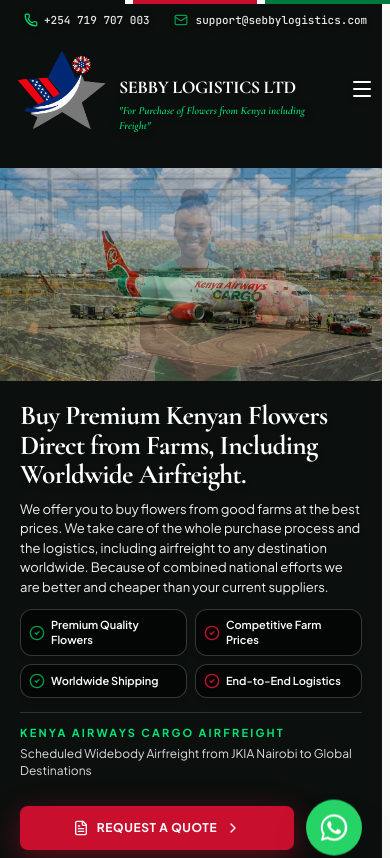
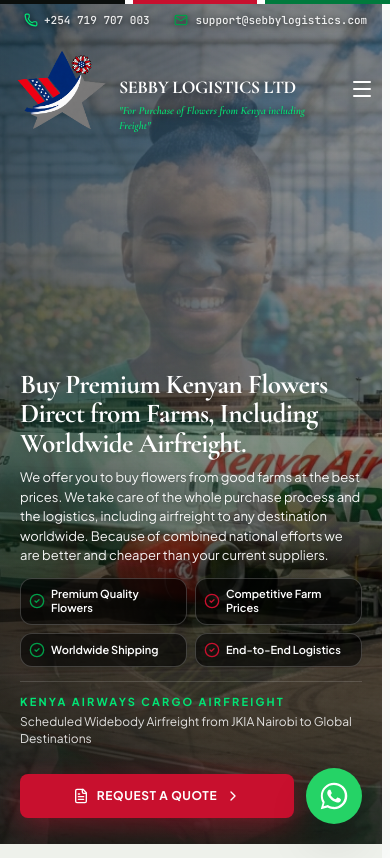
Before and after one commit to johnorengo/sebbylogistics-kenya, a React (Vite) app: page / in a window 390 px wide. Shown: the top 858 px of the page. Built offline with nearby package versions, Linux system fonts and the light colour scheme.

Commit message:
Restore mobile hero text overlay over full-screen imagery

```diff
--- a/src/components/HeroVideo.tsx
+++ b/src/components/HeroVideo.tsx
@@ -79,13 +79,13 @@ export const HeroVideo: React.FC<HeroVideoProps> = ({ onOpenRFQ }) => {
               fetchPriority={idx === 0 ? 'high' : 'low'}
               decoding="async"
               referrerPolicy="no-referrer"
-              className={`h-full w-full object-contain md:object-cover transition-transform duration-[12000ms] ease-out ${
+              className={`h-full w-full object-cover transition-transform duration-[12000ms] ease-out ${
                 activeImageIndex === idx ? 'md:scale-105 filter brightness-[1.02] contrast-[1.02] saturate-[1.06]' : 'scale-100'
               }`}
             />
             {/* Luminous, Airy Overlays: Enhancing Light while Preserving Text Legibility */}
-            <div className="absolute inset-0 hidden md:block bg-gradient-to-t from-[#0B0F0D]/70 via-black/20 to-black/30 md:from-[#0B0F0D]/90 md:via-black/25 md:to-black/35" />
-            <div className="absolute inset-0 hidden md:block bg-gradient-to-r from-[#0B0F0D]/35 via-[#0B0F0D]/10 to-transparent md:from-[#0B0F0D]/80 md:via-[#0B0F0D]/30" />
+            <div className="absolute inset-0 bg-gradient-to-t from-[#0B0F0D]/70 via-black/20 to-black/30 md:from-[#0B0F0D]/90 md:via-black/25 md:to-black/35" />
+            <div className="absolute inset-0 bg-gradient-to-r from-[#0B0F0D]/35 via-[#0B0F0D]/10 to-transparent md:from-[#0B0F0D]/80 md:via-[#0B0F0D]/30" />
           </div>
         ))}
       </div>
--- a/src/index.css
+++ b/src/index.css
@@ -1,10 +1,9 @@
 @import "tailwindcss";
 
-/* Show the complete landscape photo on phones, with content directly below. */
+/* Keep mobile copy over a sharp, full-bleed photo, matching desktop. */
 @media (max-width: 767px) {
-  .hero-shell { min-height: 0; padding-top: 168px; padding-bottom: 20px; }
-  .hero-visual { position: relative; inset: auto; width: 100%; aspect-ratio: 1376 / 768; flex-shrink: 0; }
-  .hero-layout { flex: none; gap: 14px; padding-inline: 20px; margin-top: 20px; }
+  .hero-shell { min-height: 100svh; padding-top: 168px; padding-bottom: 20px; }
+  .hero-layout { gap: 14px; padding-inline: 20px; }
   .hero-title { font-size: clamp(26px, 7vw, 34px); line-height: 1.08; }
   .hero-description { font-size: 13px; line-height: 1.5; margin-top: 10px; }
   .hero-features { margin-top: 12px; }
```
